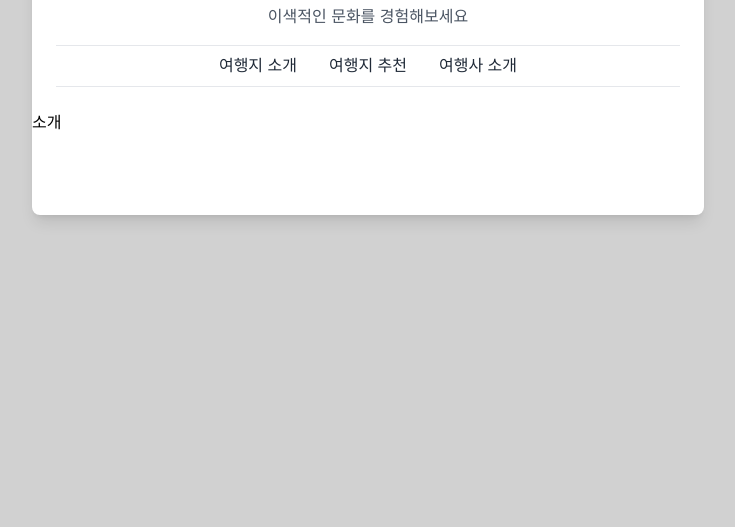
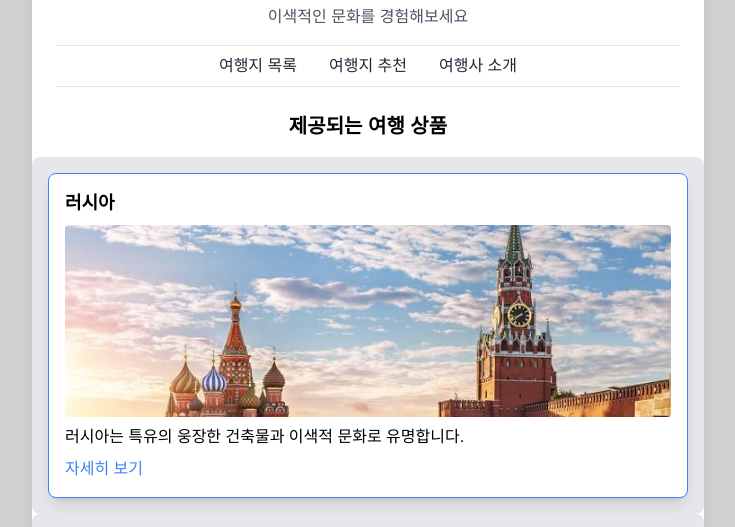
Before and after one commit to woojungithub/Normadique-Borges, a plain HTML site: page travel.html in a window 1280 px wide. Shown: the part 411-938 px from the top of the page, without its empty margins (272-1007 px from the left). Before the commit the page ends 800 px from the top, so only its background shows below. Drawn offline with nearby package versions, Linux system fonts and the light colour scheme.

Commit message:
9/24 commit

```diff
--- /dev/null
+++ b/js/recommendations.js
@@ -0,0 +1,16 @@
+export const recommendations = [
+    {
+        name: "러시아",
+        type: "travel",
+        info: "러시아는 특유의 웅장한 건축물과 이색적 문화로 유명합니다.",
+        image: "image/russia.jpg",
+        conditions: ["cold"]
+    },
+    {
+        name: "불가리아",
+        type: "travel",
+        info: "불가리아는 따뜻한 지중해성 기후와 관광으로 유명합니다.",
+        image: "image/bulgaria.jpg",
+        conditions: ["warm"]
+    }
+];
--- /dev/null
+++ b/js/travelList.js
@@ -0,0 +1,23 @@
+import { recommendations } from './recommendations.js';
+
+document.addEventListener('DOMContentLoaded', () => {
+    const recommendationSection = document.getElementById('recommendation');
+
+    recommendations.forEach(item => {
+    const card = document.createElement('div');
+    card.classList.add('recommendation-card');
+
+    // 카드 내부 HTML 구성
+    card.innerHTML = `
+        <div class="max-w-2xl w-full bg-white shadow-lg rounded-lg border border-blue-500 p-4">
+            <h3 class="card-title">${item.name}</h3>
+            <img src="${item.image}" alt="${item.name}" class="card-image">
+            <p class="card-text">${item.info}</p>
+            <a href="#" class="link">자세히 보기</a>
+        </div>
+    `;
+
+    // 생성된 카드를 페이지에 추가
+    recommendationSection.appendChild(card);
+    })
+});
--- a/introduction.html
+++ b/travel.html
@@ -27,14 +27,18 @@
 
             <p class="text-gray-600 mb-4">이색적인 문화를 경험해보세요</p>
             <div class="flex justify-center space-x-8 border-t border-b py-2">
-                <a href="travel.html" class="nav-link text-gray-800">여행지 소개</a>
+                <a href="travel.html" class="nav-link text-gray-800">여행지 목록</a>
                 <a href="search.html" class="nav-link text-gray-800">여행지 추천</a>
                 <a href="introduction.html" class="nav-link text-gray-800">여행사 소개</a>
             </div>
 
         </div>
 
-        <p>소개</p>
-    <script src="script.js" ></script>
+        <div id="recommendation">
+
+            <h2 id="rec-sec" class="recommendation-section text-center"> 제공되는 여행 상품</h2>
+        </div>
+
+        <script type="module" src="./js/travelList.js"></script>
 </body>
 </html>
```
Also changed, not shown: js/research.js (renamed from research.js, +4 -18 lines), search.html (+3 -5 lines).
